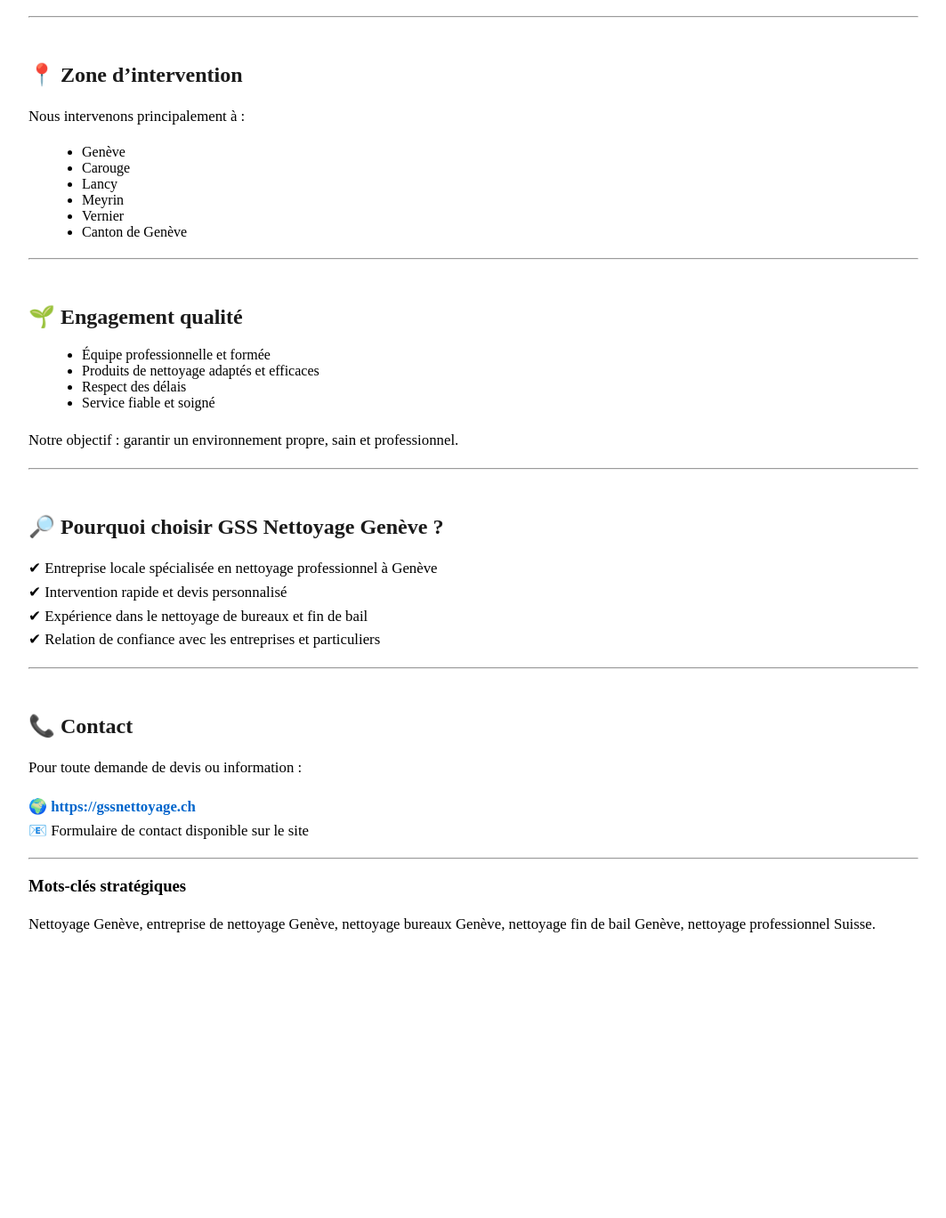
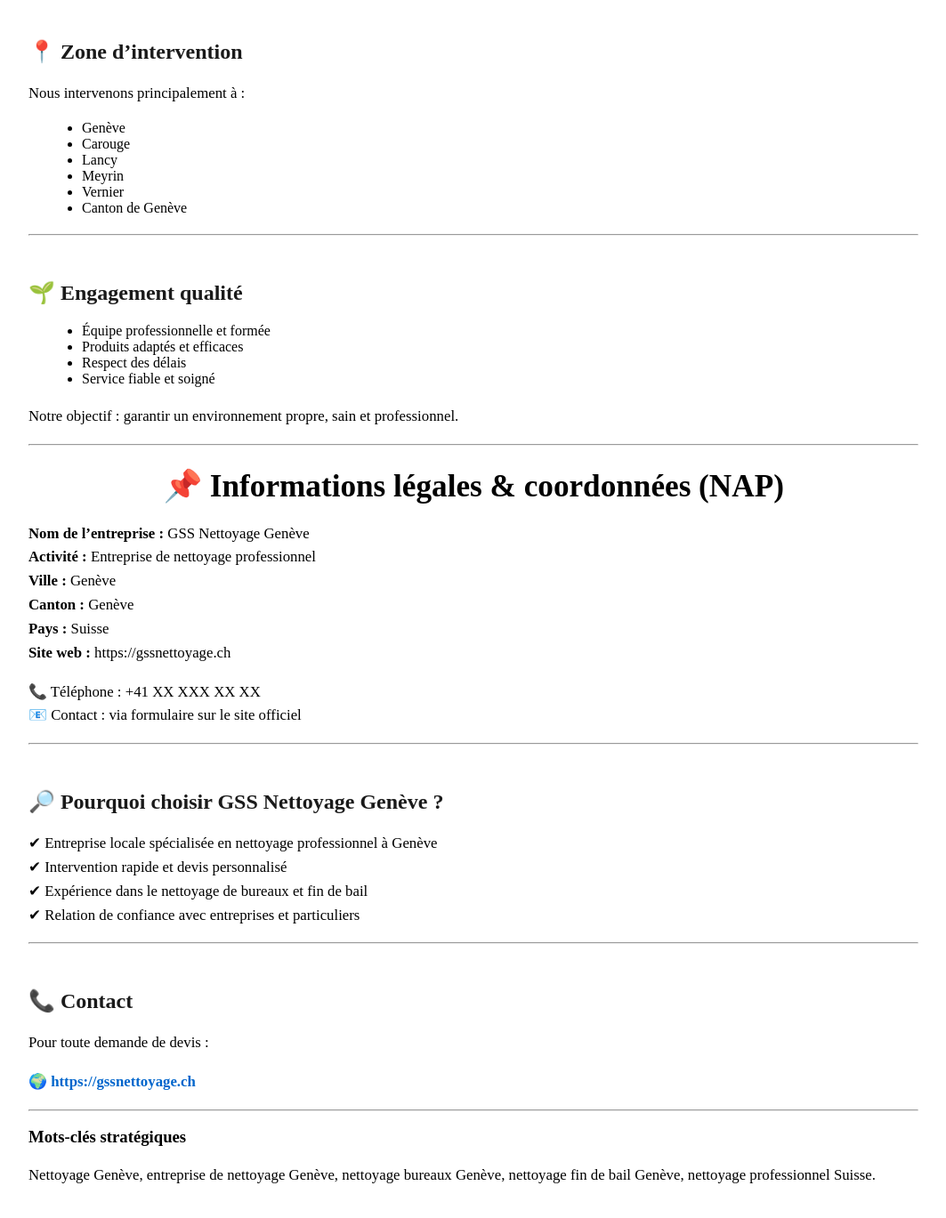
Before and after one commit to GSSnettoyage/gss_nettoyage_renovation_geneve_suisse, a Jekyll site: the page built from index.md, in a window 1280 px wide and 1400 px high, scrolled down 849 px. Shown: the top 1369 px of the window at 89% size, without its empty margins (108-1171 px from the left). Built offline with Jekyll 4.4.1, drawn with Linux system fonts in a browser that asks for light colours; before the commit the page ends 1966 px from its top, so only the background shows below that; some of the changed text lies outside the part shown.

Commit message:
index.md

```diff
--- a/index.md
+++ b/index.md
@@ -1,14 +1,14 @@
 ---
 layout: default
 title: "Nettoyage Genève – GSS Nettoyage"
-description: "Services de nettoyage professionnel à Genève pour bureaux, fin de bail et chantier."
+description: "Entreprise de nettoyage à Genève spécialisée en nettoyage de bureaux, fin de bail et chantier dans le canton de Genève."
 permalink: /
 ---
 
 # GSS Nettoyage Genève 🇨🇭
 ## Entreprise de nettoyage professionnel à Genève – Suisse
 
-Bienvenue sur le profil officiel de **GSS Nettoyage Genève**, société spécialisée dans les services de nettoyage professionnel à Genève et dans le canton de Genève.
+Bienvenue chez **GSS Nettoyage Genève**, entreprise spécialisée dans le **nettoyage professionnel à Genève** et dans tout le canton.
 
 🔗 **[Site officiel – GSS Nettoyage Genève](https://gssnettoyage.ch)**
 
@@ -50,11 +50,25 @@ Nous intervenons principalement à :
 ## 🌱 Engagement qualité
 
 - Équipe professionnelle et formée
-- Produits de nettoyage adaptés et efficaces
+- Produits adaptés et efficaces
 - Respect des délais
 - Service fiable et soigné
 
 Notre objectif : garantir un environnement propre, sain et professionnel.
+
+---
+
+# 📌 Informations légales & coordonnées (NAP)
+
+**Nom de l’entreprise :** GSS Nettoyage Genève
+**Activité :** Entreprise de nettoyage professionnel
+**Ville :** Genève
+**Canton :** Genève
+**Pays :** Suisse
+**Site web :** https://gssnettoyage.ch
+
+📞 Téléphone : +41 XX XXX XX XX
+📧 Contact : via formulaire sur le site officiel
 
 ---
 
@@ -63,16 +77,15 @@ Notre objectif : garantir un environnement propre, sain et professionnel.
 ✔ Entreprise locale spécialisée en nettoyage professionnel à Genève
 ✔ Intervention rapide et devis personnalisé
 ✔ Expérience dans le nettoyage de bureaux et fin de bail
-✔ Relation de confiance avec les entreprises et particuliers
+✔ Relation de confiance avec entreprises et particuliers
 
 ---
 
 ## 📞 Contact
 
-Pour toute demande de devis ou information :
+Pour toute demande de devis :
 
 🌍 **[https://gssnettoyage.ch](https://gssnettoyage.ch)**
-📧 Formulaire de contact disponible sur le site
 
 ---
 
```
